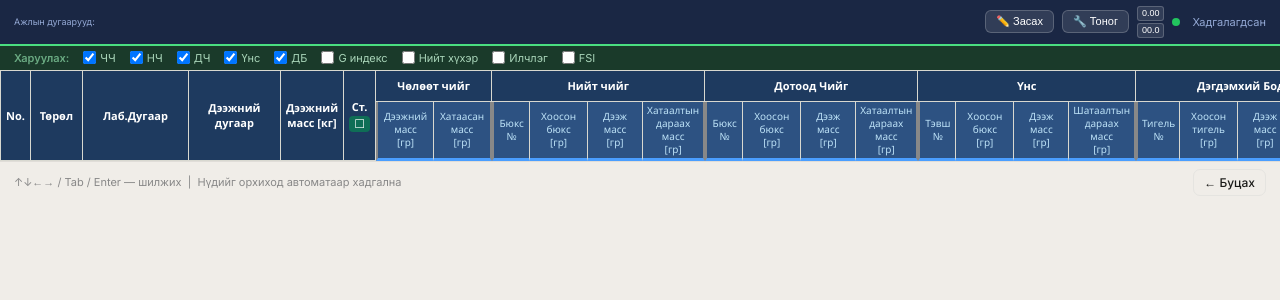
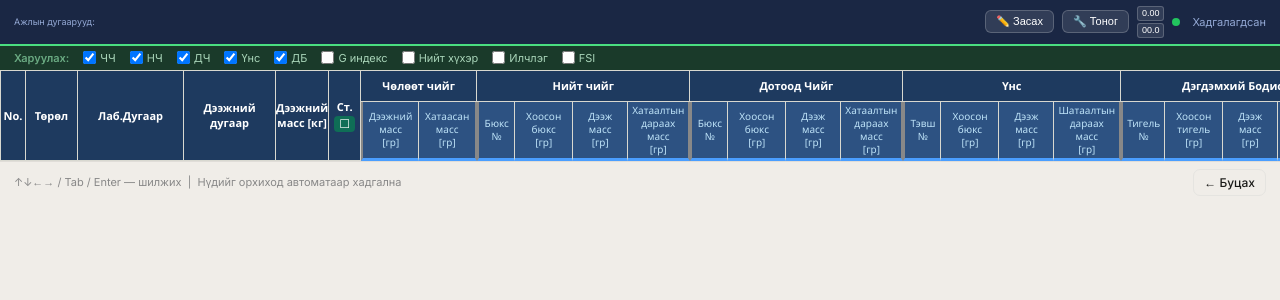
Before and after one commit to Mgadol/labsystem, a Flask app: template templates/analysis/measure_multi.html in a window 1280 px wide. Shown: the top 300 px of the page. Run offline with Flask 3, Linux system fonts and the light colour scheme; the template is opened without the code that fills it, so the values that code supplies are empty.

Commit message:
Fix multi-measure border shift: match working single page cell padding (0, overflow visible)

```diff
--- a/templates/analysis/measure_multi.html
+++ b/templates/analysis/measure_multi.html
@@ -5,7 +5,7 @@
 *{box-sizing:border-box}
 .sheet-wrap{width:100%;overflow:auto;max-height:calc(100vh - 140px);position:relative}
 .tbl{border-collapse:separate;border-spacing:0;white-space:nowrap;font-size:11.5px;font-family:'Segoe UI',sans-serif;width:max-content}
-.tbl th,.tbl td{border-right:1px solid #d8d8d0;border-bottom:1px solid #d8d8d0;height:22px;text-align:center;vertical-align:middle;padding:0 5px}
+.tbl th,.tbl td{border-right:1px solid #d8d8d0;border-bottom:1px solid #d8d8d0;height:22px;text-align:center;vertical-align:middle;padding:0;overflow:visible}
 .tbl tr th:first-child,.tbl tr td:first-child{border-left:1px solid #d8d8d0}
 .tbl thead tr:first-child th{border-top:1px solid #d8d8d0}
 .tbl thead tr.h1 th{position:sticky;top:0;z-index:4;background:#1e3a5f;color:#fff;font-size:11px;font-weight:600;height:32px}
```
